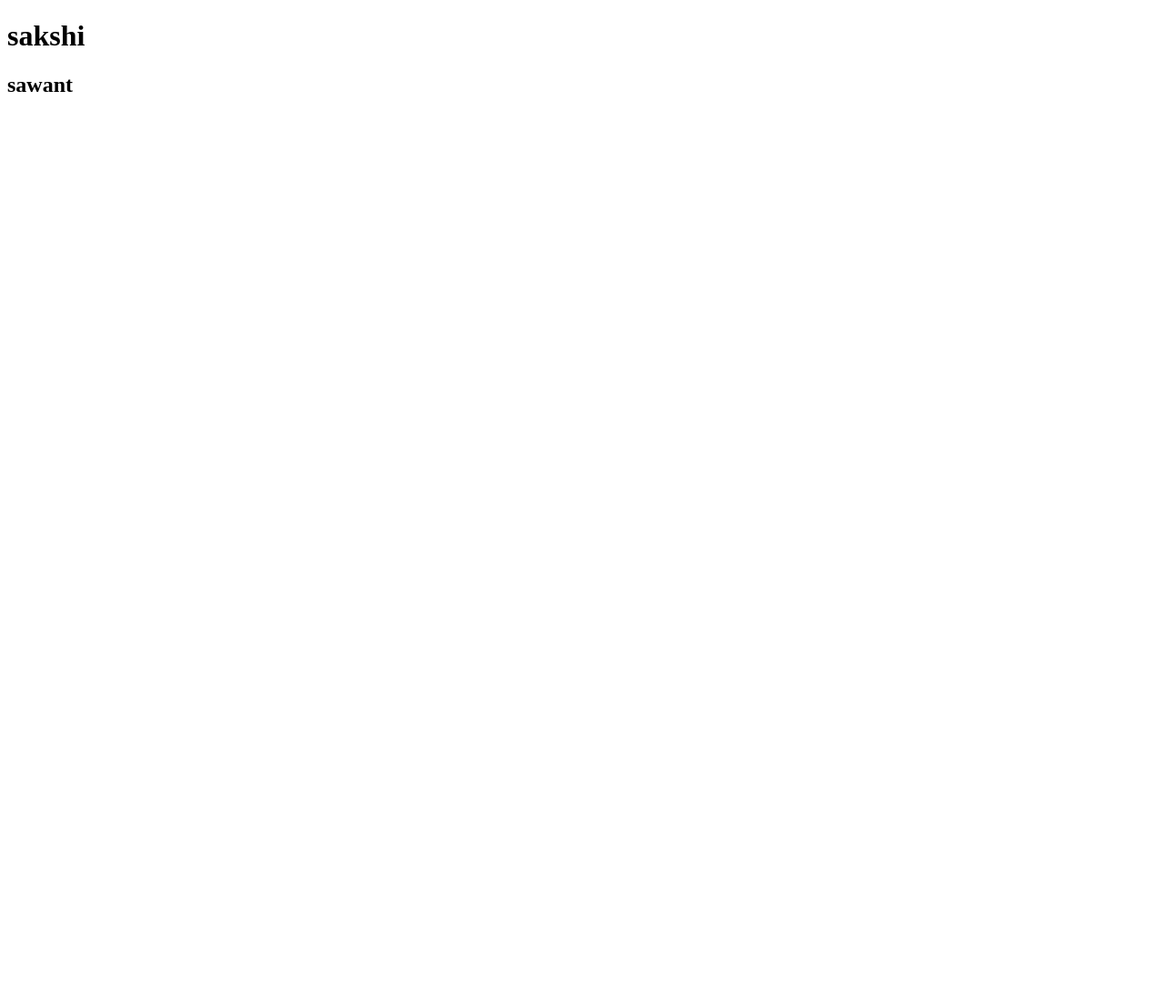
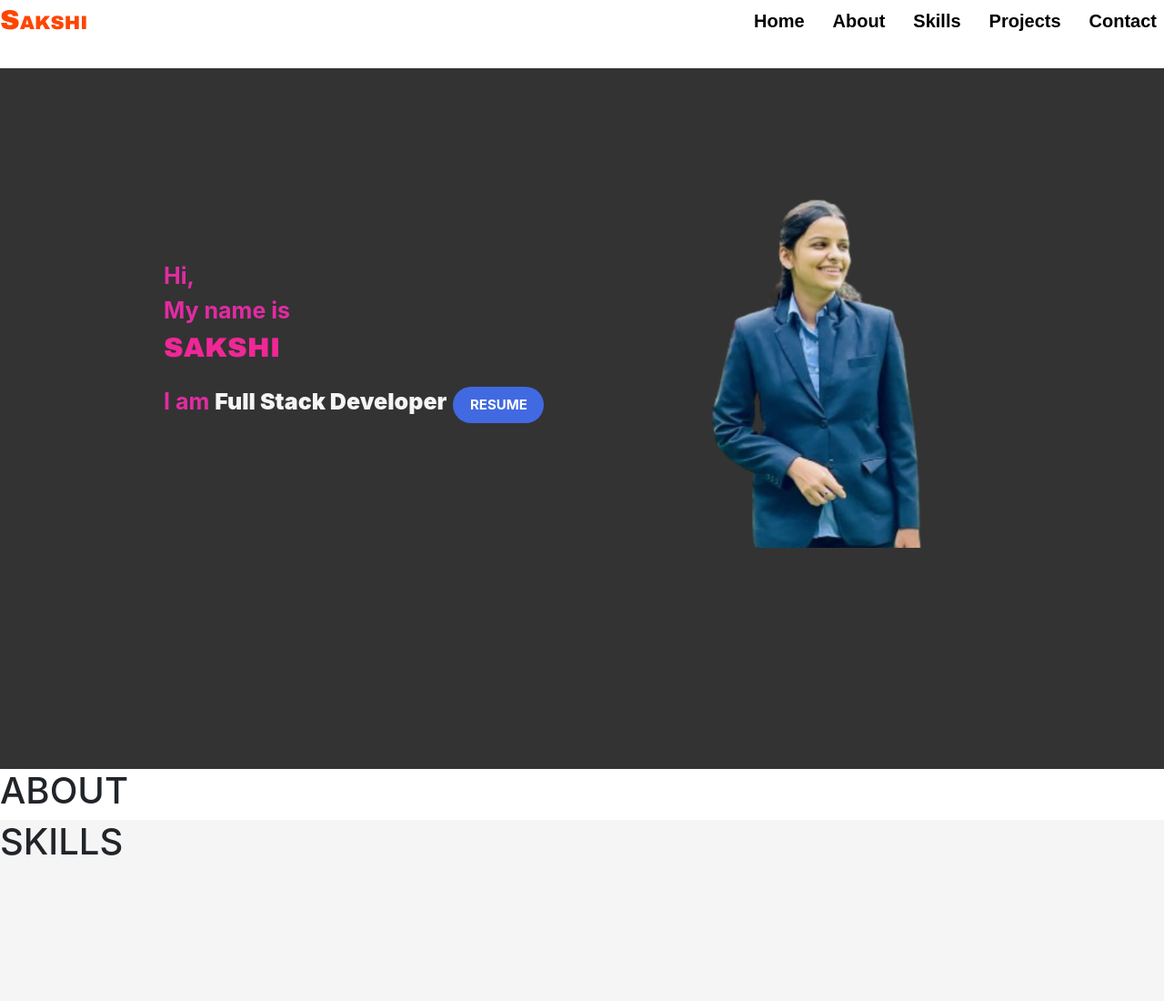
Before and after one commit to sakshi7979/porfolio_sakshi, a plain HTML site: page index.html in a window 1280 px wide. Shown: the top 1100 px of the page at 91% size. Before the commit the page ends 800 px from the top, so only its background shows below. Drawn offline with nearby package versions, Linux system fonts and the light colour scheme.

Commit message:
image file updated

```diff
--- a/index.html
+++ b/index.html
@@ -2,13 +2,66 @@
 <html lang="en">
 <head>
     <meta charset="UTF-8">
-    <meta http-equiv="X-UA-Compatible" content="IE=edge">
+    <link rel="icon" href="https://cdn-icons-png.freepik.com/512/686/686165.png">
     <meta name="viewport" content="width=device-width, initial-scale=1.0">
-    <title>Document</title>
+    <link rel="stylesheet" href="https://cdn.jsdelivr.net/npm/bootstrap@4.6.2/dist/css/bootstrap.min.css" integrity="sha384-xOolHFLEh07PJGoPkLv1IbcEPTNtaed2xpHsD9ESMhqIYd0nLMwNLD69Npy4HI+N" crossorigin="anonymous">
+    <script src="https://cdn.jsdelivr.net/npm/jquery@3.5.1/dist/jquery.slim.min.js" integrity="sha384-DfXdz2htPH0lsSSs5nCTpuj/zy4C+OGpamoFVy38MVBnE+IbbVYUew+OrCXaRkfj" crossorigin="anonymous"></script>
+<script src="https://cdn.jsdelivr.net/npm/bootstrap@4.6.2/dist/js/bootstrap.bundle.min.js" integrity="sha384-Fy6S3B9q64WdZWQUiU+q4/2Lc9npb8tCaSX9FK7E8HnRr0Jz8D6OP9dO5Vg3Q9ct" crossorigin="anonymous"></script>
+    <link rel="stylesheet" href="style.css">
+    <title>Sakshi Portfolio</title>
 </head>
 <body>
-    <h1>sakshi</h1>
-    <h2>sawant</h2>
+    <div class="navigation-bar">
+        <nav class="navbar navbar-expand-lg navbar-light  ">
+            <a class="navbar-brand" href="#" ><span class="brand tracking-in-expand">Sakshi</span></a>
+            <button class="navbar-toggler" type="button" data-toggle="collapse" data-target="#navbarSupportedContent" aria-controls="navbarSupportedContent" aria-expanded="false" aria-label="Toggle navigation">
+              <span class="navbar-toggler-icon"></span>
+            </button>
 
+            <div class="collapse navbar-collapse" id="navbarSupportedContent">
+              <ul class="navbar-nav ml-auto">
+                <li class="nav-item active">
+                  <a class="nav-link" href="#home"><span class="navmenu">Home</span> <span class="sr-only">(current)</span></a>
+                </li>
+                <li class="nav-item">
+                  <a class="nav-link" href="#about"><span class="navmenu">About</span></a>
+                </li>
+                <li class="nav-item">
+                    <a class="nav-link" href="#skills"><span class="navmenu">Skills</span></a>
+                  </li>
+                  <li class="nav-item">
+                    <a class="nav-link" href="#projects"><span class="navmenu">Projects</span></a>
+                  </li>
+                  <li class="nav-item">
+                    <a class="nav-link" href="#contact"><span class="navmenu">Contact</span></a>
+                  </li>
+              </ul>
+            </div>
+          </nav>
+    </div>
+    <!-- nav bar ends here -->
+   <div class="main-container">
+    <section id="home" class="portfolio-sections">
+        <div id="home-info">
+            <span class="info">Hi, </span><br/>
+            <span class="info">My name is </span><br>
+            <span class="brand myname">SAKSHI</span><br>
+            <span class="info">I am <span class="designation">Full Stack Developer</span></span>
+            <button href="demo.pdf" class="rsmbtn">RESUME</button>
+        </div>
+    </section>
+    <section id="about" class="portfolio-sections">
+        <h1>ABOUT</h1>
+    </section>
+    <section id="skills" class="portfolio-sections">
+        <h1>SKILLS</h1>
+    </section>
+    <section id="projects" class="portfolio-sections">
+        <h1>PROJECTS</h1>
+    </section>
+    <section id="contact" class="portfolio-sections">
+        <h1>CONTACT</h1>
+    </section>
+
+   </div>
 </body>
-</html>
```
Also changed, not shown: New folder/7981221.png (added), Users-User-Female-2-icon.png (added), img.png (added), portfolio-sakshi.txt (added), prof.png (added), 1 other file.
